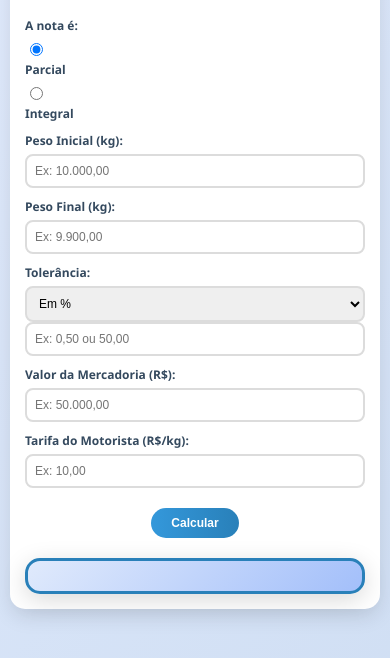
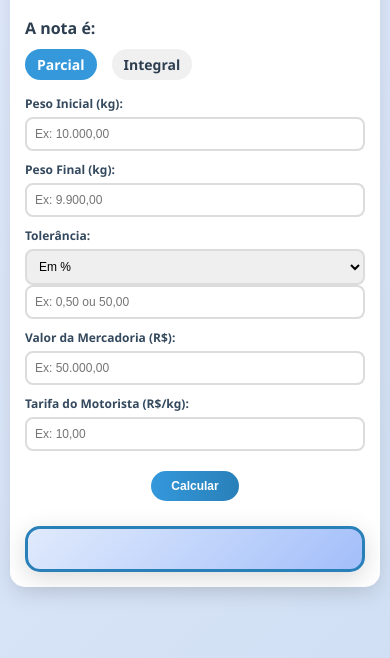
Before and after one commit to pedrolucasgds/PROJETOCARTAFRETE, a plain HTML site: page index.html in a window 390 px wide. Shown: the part 72-730 px from the top of the page. Drawn offline with nearby package versions, Linux system fonts and the light colour scheme.

Commit message:
Update styles.css

```diff
--- a/styles.css
+++ b/styles.css
@@ -50,6 +50,40 @@ input[type="text"]:focus, select:focus {
     outline: none;
 }
 
+/* Estilização do booleano */
+.frete-type {
+    margin-bottom: 20px;
+}
+
+.frete-type label {
+    font-size: 18px; /* Aumentado */
+    color: #2c3e50;
+}
+
+.radio-group {
+    display: flex;
+    gap: 20px; /* Espaçamento entre opções */
+    margin-top: 10px;
+}
+
+.radio-group input[type="radio"] {
+    display: none; /* Esconde o radio button padrão */
+}
+
+.radio-group label {
+    font-size: 16px;
+    padding: 8px 15px;
+    background: #f0f0f0;
+    border-radius: 20px;
+    cursor: pointer;
+    transition: background 0.3s ease, color 0.3s ease;
+}
+
+.radio-group input[type="radio"]:checked + label {
+    background: #3498db;
+    color: #fff;
+}
+
 button {
     padding: 10px 25px;
     background: linear-gradient(90deg, #3498db, #2980b9);
@@ -70,25 +104,25 @@ button:hover {
 }
 
 #result {
-    margin-top: 20px;
-    padding: 20px;
+    margin-top: 25px;
+    padding: 25px;
     background: linear-gradient(135deg, #e0eafc, #a3bffa);
     border-radius: 15px;
     border: 3px solid #2980b9;
     color: #2c3e50;
-    font-size: 16px;
+    font-size: 18px;
     font-weight: 500;
-    line-height: 1.8;
+    line-height: 2;
     box-shadow: 0 6px 25px rgba(0, 0, 0, 0.15);
     animation: popIn 0.6s ease-out;
 }
 
 #result strong {
     color: #3498db;
-    font-size: 20px;
+    font-size: 24px;
     font-weight: 700;
     display: block;
-    margin-bottom: 10px;
+    margin-bottom: 15px;
     text-transform: uppercase;
 }
 
@@ -105,7 +139,10 @@ button:hover {
     .form-group { margin-bottom: 10px; }
     label { font-size: 12px; }
     input[type="text"], select { padding: 8px; font-size: 12px; }
+    .frete-type label { font-size: 16px; }
+    .radio-group { gap: 15px; }
+    .radio-group label { font-size: 14px; padding: 6px 12px; }
     button { padding: 8px 20px; font-size: 12px; }
-    #result { font-size: 14px; padding: 15px; }
-    #result strong { font-size: 18px; }
+    #result { font-size: 16px; padding: 20px; }
+    #result strong { font-size: 20px; }
 }
```
